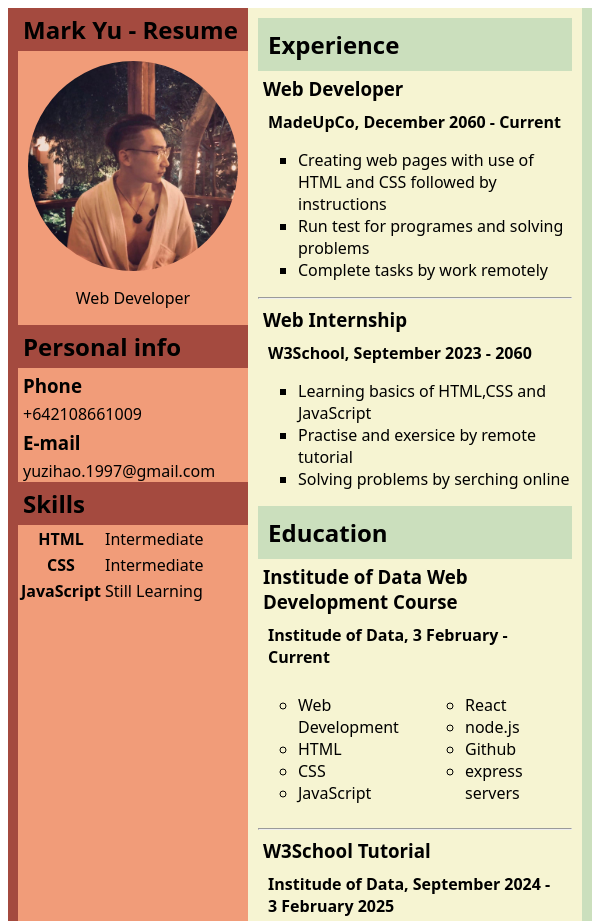
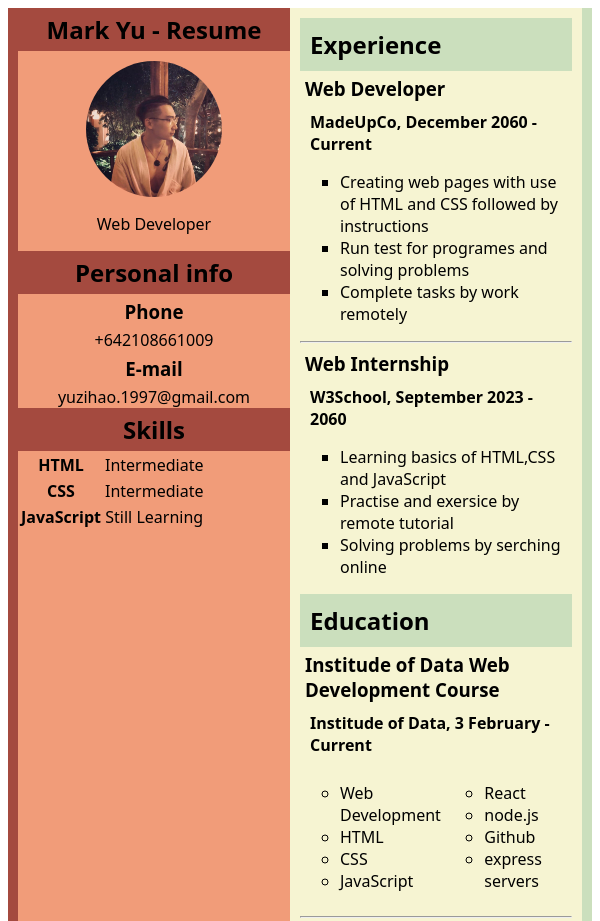
Before and after one commit to MarkYu86/MarkYu86.github.io, a plain HTML site: page lab-4/index.html in a window 600 px wide. Shown: the top 921 px of the page. Drawn offline with Linux system fonts and the light colour scheme.

Commit message:
lab5 updated

```diff
--- a/lab-4/lab-4.css
+++ b/lab-4/lab-4.css
@@ -1,9 +1,8 @@
 @media screen and (min-width:600px){
     body{
         min-height: auto;
-        font-family: system-ui, -apple-system, BlinkMacSystemFont, 'Segoe UI', Roboto, Oxygen, Ubuntu, Cantarell, 'Open Sans', 'Helvetica Neue', sans-serif;
+        font-family:system-ui, -apple-system, BlinkMacSystemFont, 'Segoe UI', Roboto, Oxygen, Ubuntu, Cantarell, 'Open Sans', 'Helvetica Neue', sans-serif;
     }
-
     img{
         border-radius: 50%;
         position:relative;
@@ -16,9 +15,15 @@
     aside{
         border-left: 10px solid #a44a3f;
         background-color:#f19c79;
-        display:flexbox;
+        display:flex;
         flex-direction: column;
-        float:left;
+        position: static;
+        /* float:left; */
+        ;
+    }
+    #column{
+        display: flex;
+        width:100%;
     }
     aside h1, aside h2{
         background-color: #a44a3f;
@@ -41,12 +46,14 @@
         color:#494949;
     }
 
-    main article{
+    main {
         background-color:#f6f4d2;
         display:flex;
         flex-direction: column;
         border-right:10px solid #cbdfbd;
         padding:10px;
+        position: static;
+        width:100%;
     }
     main h2{
         background-color:#cbdfbd;
@@ -85,13 +92,15 @@ body{
     min-height: auto;
     font-family: system-ui, -apple-system, BlinkMacSystemFont, 'Segoe UI', Roboto, Oxygen, Ubuntu, Cantarell, 'Open Sans', 'Helvetica Neue', sans-serif;
 }
-#column{
-    display: flex;
-}
+
 img{
     border-radius: 50%;
     position:relative;
     margin: 10px 10px 0px;
+    display: block;
+    margin-left: auto;
+    margin-right: auto;
+    width: 50%;
 }
 p{
     font-weight: 500;
@@ -104,12 +113,15 @@ aside{
     flex-direction: column;
     float:left;
     justify-content:flex-start;
+    width:100%;
+    text-align: center;
 }
 aside h1, aside h2{
     background-color: #a44a3f;
     padding:5px;
     margin:0px
 }
+
 a{
     color: black;
     text-decoration: none;
@@ -126,7 +138,7 @@ a:visited{
     color:#494949;
 }
 
-main article{
+main {
     background-color:#f6f4d2;
     display:flex;
     flex-direction: column;
```
